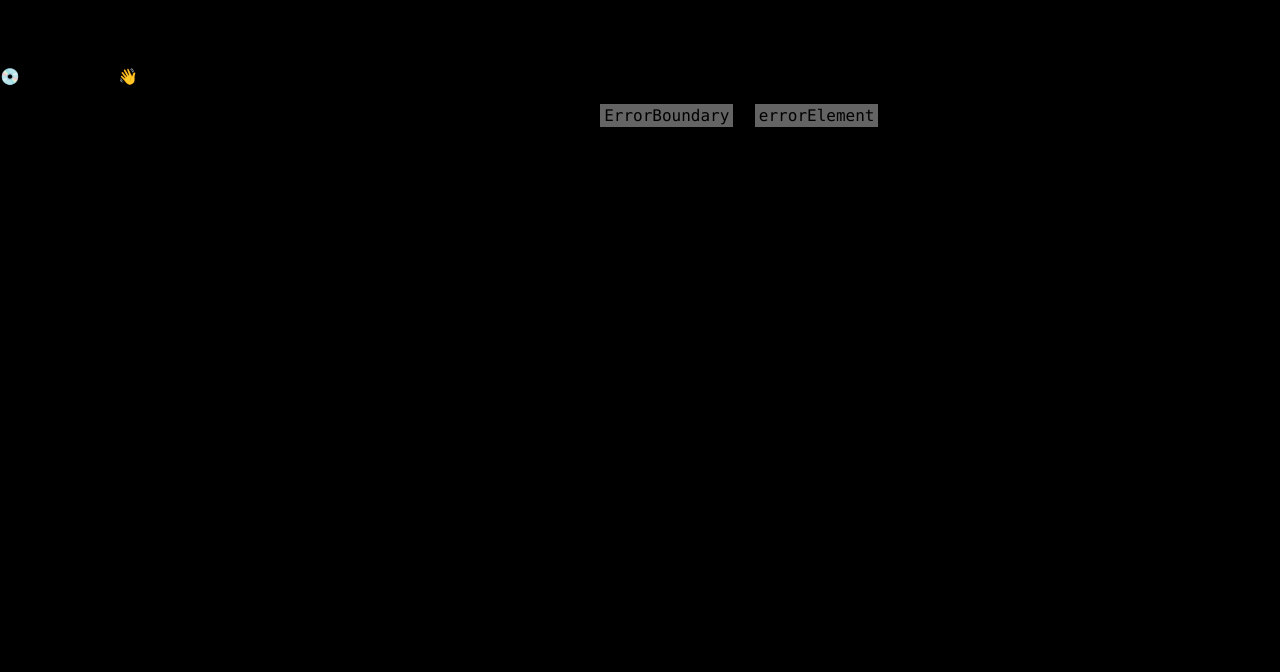
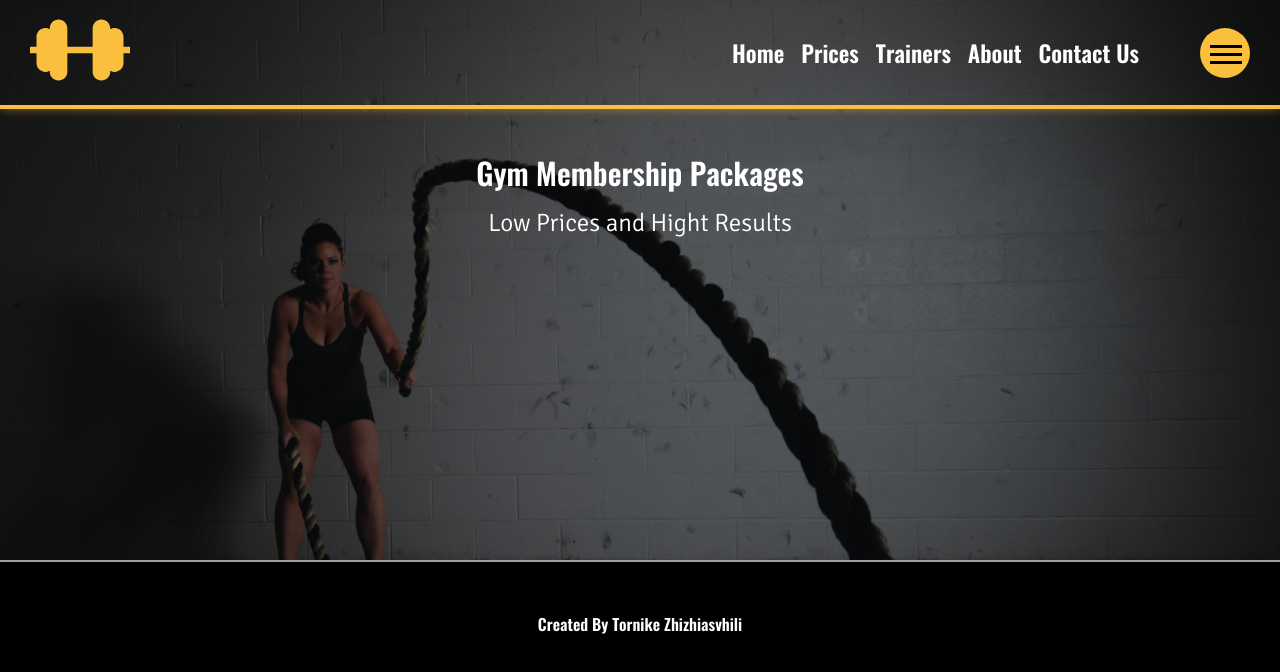
Before and after one commit to TornikeZhizhi/gym-workout, a React (Create React App) app: page /prices in a window 1280 px wide. Before the commit this address had no page. Shown: the top 672 px of the page. Built offline with nearby package versions, Linux system fonts and the light colour scheme.

Commit message:
add prices route

```diff
--- a/src/App.js
+++ b/src/App.js
@@ -5,6 +5,7 @@ import Root from "./PageRoot/Root";
 import Home from "./Pages/Home";
 import Trainers from "./Pages/Trainers";
 import About from "./Pages/About";
+import Prices from "./Pages/Prices";
 import TrainersInner from "./Pages/TrainersInner";
 
 
@@ -20,6 +21,7 @@ const router = createBrowserRouter([
       {path:"/trainers", element: <Trainers/>},
       {path:"/trainers/:id", element: <TrainersInner/>},
       {path:"/about-us", element: <About/>},
+      {path:"/prices", element: <Prices/>},
 
     ]
   }
--- a/src/BaseLayout/Header.js
+++ b/src/BaseLayout/Header.js
@@ -85,13 +85,13 @@ useEffect(() => {
                             <NavLink to="/" onClick={menuCloseHandler}>Home</NavLink>
                         </li>
                         <li>
-                            <NavLink to="/about-us" onClick={menuCloseHandler}>About</NavLink>
-                        </li>
-                        <li>
-                            <NavLink to="/" onClick={menuCloseHandler}>Prices</NavLink>
+                            <NavLink to="/prices" onClick={menuCloseHandler}>Prices</NavLink>
                         </li>
                         <li>
                             <NavLink to="/trainers" onClick={menuCloseHandler}>Trainers</NavLink>
+                        </li>
+                        <li>
+                            <NavLink to="/about-us" onClick={menuCloseHandler}>About</NavLink>
                         </li>
                         <li>
                             <NavLink to="/" onClick={menuCloseHandler}>Contact Us</NavLink>
@@ -117,13 +117,13 @@ useEffect(() => {
                                 <NavLink to="/">Home</NavLink>
                             </li>
                             <li className='nav__list-item' onClick={menuCloseHandler}>
-                                <NavLink to="/about-us">About</NavLink>
-                            </li>
-                            <li className='nav__list-item' onClick={menuCloseHandler}>
-                                <NavLink to="/">Prices</NavLink>
+                                <NavLink to="/prices">Prices</NavLink>
                             </li>
                             <li className='nav__list-item' onClick={menuCloseHandler}>
                                 <NavLink to="/trainers">Trainers</NavLink>
+                            </li>
+                            <li className='nav__list-item' onClick={menuCloseHandler}>
+                                <NavLink to="/about-us">About</NavLink>
                             </li>
                             <li className='nav__list-item' onClick={menuCloseHandler}>
                                 <NavLink to="/">Contact Us</NavLink>
--- a/src/CommonHelpers/CommonHeaderBackground/CommonHeaderBackground.js
+++ b/src/CommonHelpers/CommonHeaderBackground/CommonHeaderBackground.js
@@ -4,15 +4,15 @@ import TrainingProgramsComponent from '../../Components/CommonComponents/Trainin
 import CommonFluid from '../CommonFluid/CommonFluid';
 import "./CommonHeaderBackground.scss";
 
-const CommonHeaderBackground = () => {
+const CommonHeaderBackground = ({title,text,img}) => {
     return (
         <>
-        <div className='bg_fluid'>
+        <div className='bg_fluid'style={{backgroundImage: `url(${img})`}}>
             <div className='bg_container'>
 
                 <div className='bg_titl_box'>
-                    <h3>OUR TRAINERS</h3>
-                    <span>MEET OUR INSTRUCTORS</span>
+                    <h3>{title}</h3>
+                    <span>{text}</span>
                 </div>
 
             </div>
--- a/src/Components/CommonComponents/TrainersComponent/TrainersComponent.js
+++ b/src/Components/CommonComponents/TrainersComponent/TrainersComponent.js
@@ -11,7 +11,9 @@ import { NavLink } from 'react-router-dom';
 const TrainersComponent = ({dummyTrainer}) => {
     return (
         <CommonFluid dataId={"trainer"}>
-            <CommonTitle title={"Our Coaches"}/>
+            <NavLink to="/trainers">
+                <CommonTitle title={"Our Coaches"}/>
+            </NavLink>
                 <CommonBoxWrappers>
                     {dummyTrainer.map(item=>
                         <div className='trainers_comp_box' key={item.name}>
--- a/src/Components/CommonComponents/TrainersInnerComponent/TrainersInnerComponent.scss
+++ b/src/Components/CommonComponents/TrainersInnerComponent/TrainersInnerComponent.scss
@@ -4,6 +4,7 @@
 
     display: flex;
     align-items: flex-start;
+    justify-content: center;
     max-width: 1100px;
     margin: 0 auto;
 }
@@ -21,6 +22,7 @@
         object-fit: cover;
         border-radius: 3px;
         overflow: hidden;
+        object-position: top;
         // width: auto;
         // max-width: 100%;
         // max-height: 750px;
--- /dev/null
+++ b/src/Components/PricesComponent/PricesComponent.js
@@ -0,0 +1,12 @@
+import React from 'react';
+import "./PricesComponent.scss";
+
+const PricesComponent = () => {
+    return (
+        <div>
+
+        </div>
+    );
+};
+
+export default PricesComponent;
--- /dev/null
+++ b/src/Pages/Prices.js
@@ -0,0 +1,17 @@
+import React from 'react';
+import CommonHeaderBackground from '../CommonHelpers/CommonHeaderBackground/CommonHeaderBackground';
+import PricesComponent from '../Components/PricesComponent/PricesComponent';
+import pricesBg from "../assets/imgs/prices_bg.jpg";
+const Prices = () => {
+    return (
+        <>
+            <CommonHeaderBackground title="Gym Membership Packages"
+                text="Low Prices and Hight Results"
+                img={pricesBg}
+                />
+            <PricesComponent/>
+        </>
+    );
+};
+
+export default Prices;
--- a/src/Pages/Trainers.js
+++ b/src/Pages/Trainers.js
@@ -7,7 +7,7 @@ import trainerJennifer from "../assets/imgs/trainer_jennifer.jpg";
 import trainerJohn from "../assets/imgs/trainer_john.jpg";
 import trainerLidia from "../assets/imgs/trainer_lidia.jpg";
 import trainerKane from "../assets/imgs/trainer_kane.jpg";
-
+import trainerBg from "../assets/imgs/trainer_bg3.jpg";
 const Trainers = () => {
 
     const dummyTrainer = [
@@ -24,7 +24,9 @@ const Trainers = () => {
 
     return (
         <>
-        <CommonHeaderBackground/>
+        <CommonHeaderBackground title="OUR TRAINERS"
+         text="MEET OUR INSTRUCTORS"
+         img={trainerBg}/>
         <TrainersComponent dummyTrainer={dummyTrainer} />
         </>
     );
```
Also changed, not shown: src/Components/PricesComponent/PricesComponent.scss (added), src/assets/imgs/prices_bg.jpg (added).
